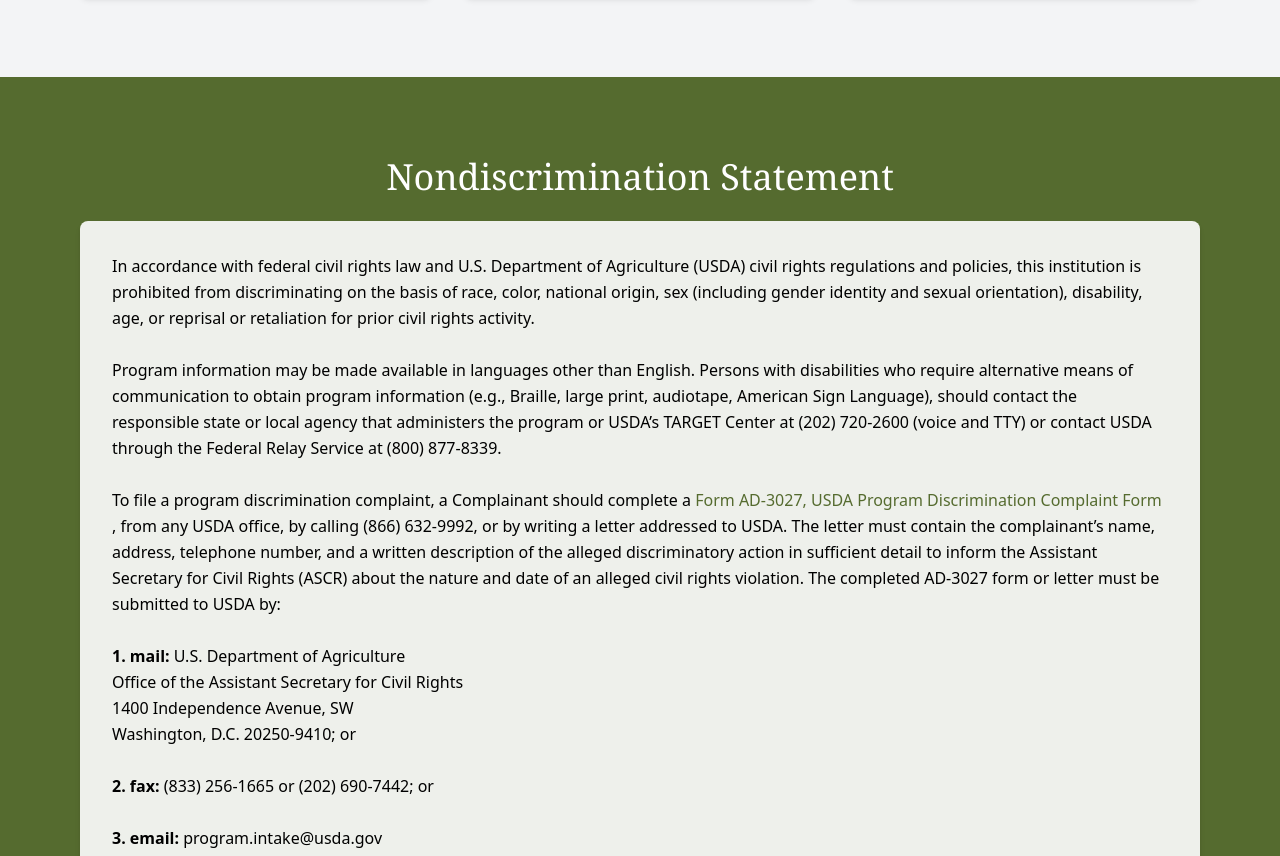
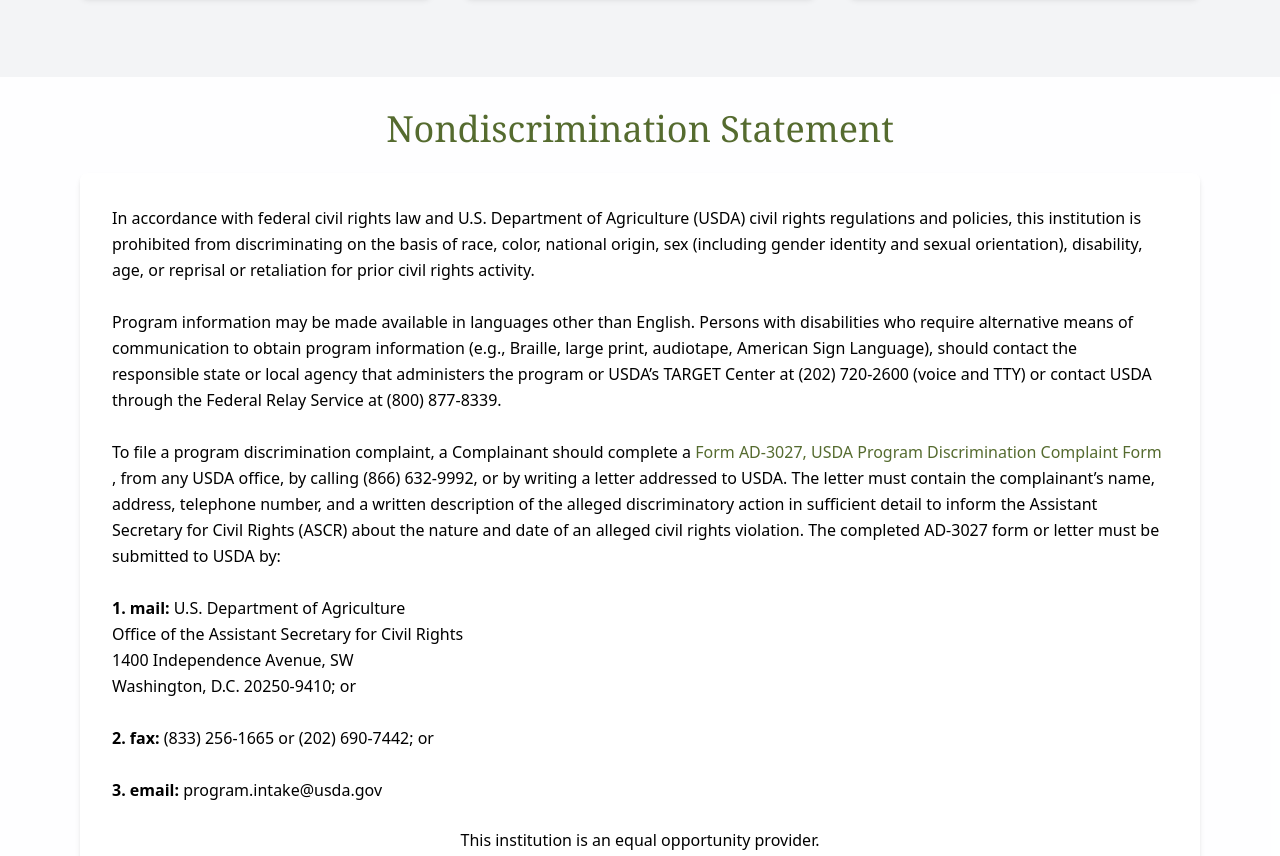
Before and after one commit to enrichednutrition/EN, a plain HTML site: page index.html in a window 1280 px wide. Shown: the part 2955-3811 px from the top of the page. Drawn offline with nearby package versions, Linux system fonts and the light colour scheme.

Commit message:
Update index.html

```diff
--- a/index.html
+++ b/index.html
@@ -294,9 +294,9 @@
     </div>
 </div>
 <!-- Nondiscrimination Statement -->
-<div id="nondis" class="about-section py-20">
+<div id="nondis" class="hero-section">
     <div class="about-content max-w-6xl mx-auto px-4">
-        <h2 class="text-4xl font-serif text-white text-center">Nondiscrimination Statement</h2>
+        <h2 class="text-4xl font-serif brand-green text-center">Nondiscrimination Statement</h2>
         <br>
         <div class="bg-white bg-opacity-90 p-8 rounded-lg shadow-md">
         <p class="text-white-600 leading-relaxed text-left">In accordance with federal civil rights law and U.S. Department of Agriculture (USDA) civil rights regulations and policies, this institution is prohibited from discriminating on the basis of race, color, national origin, sex (including gender identity and sexual orientation), disability, age, or reprisal or retaliation for prior civil rights activity.
```
